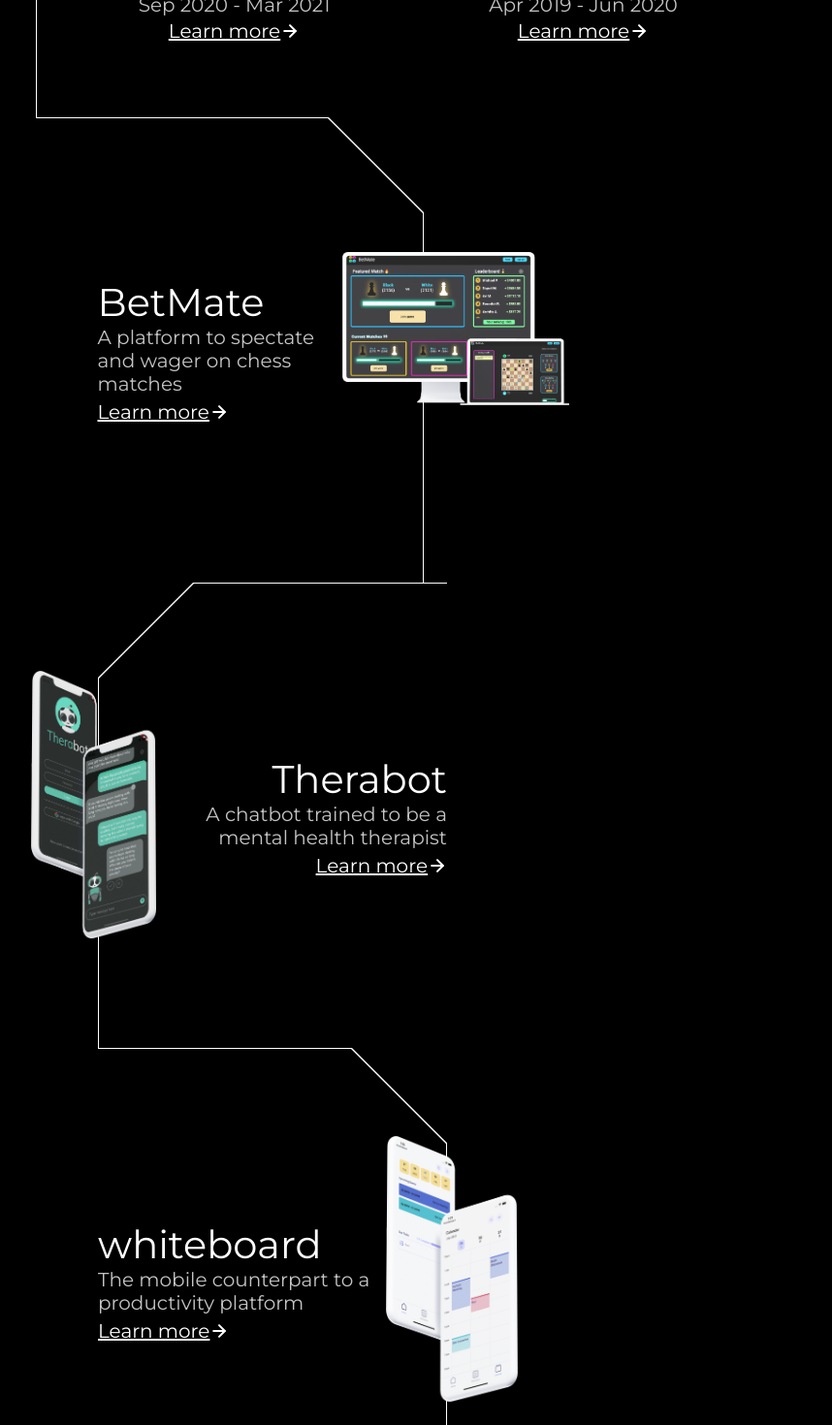
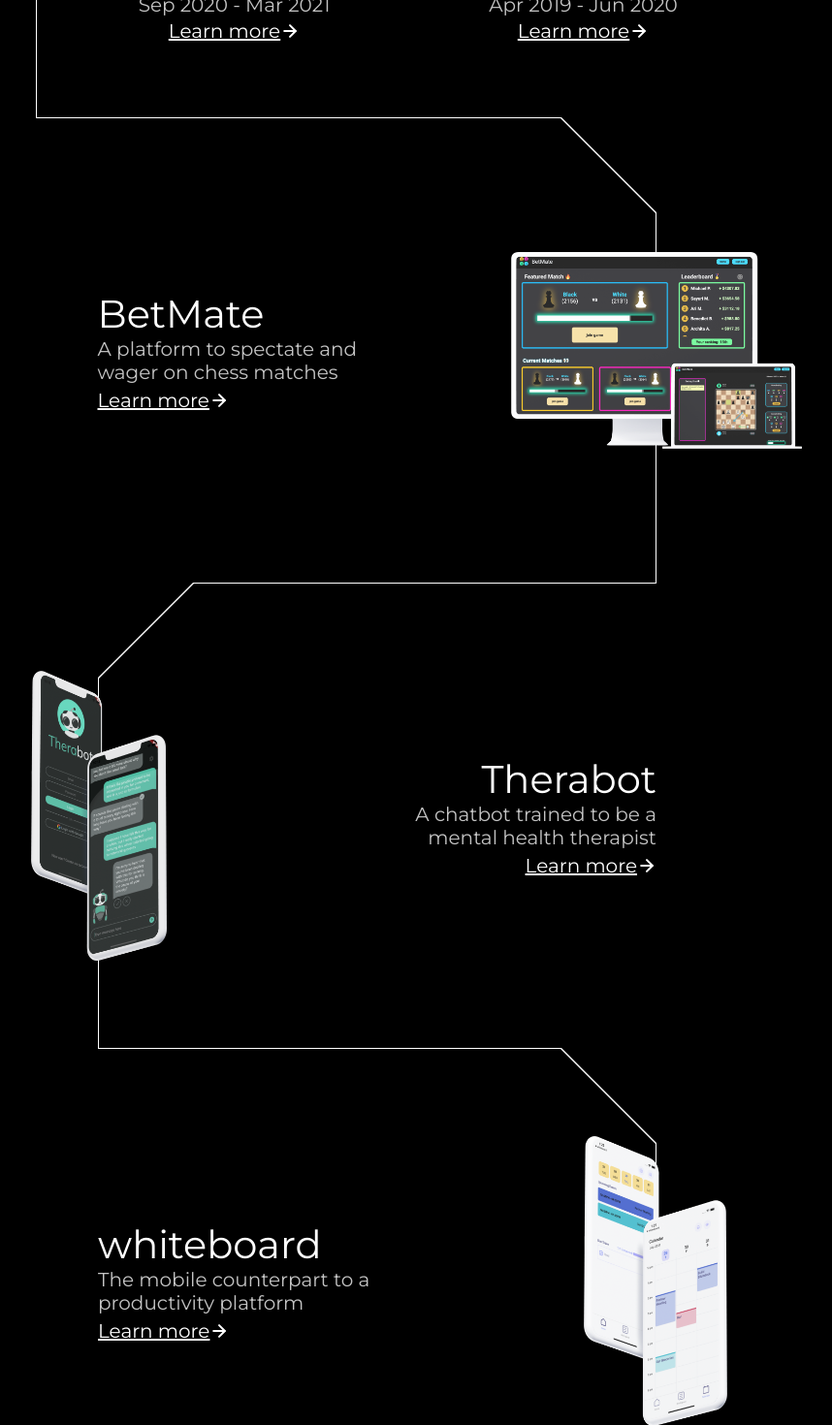
Before and after one commit to jakeane/portfolio, a Next.js app: page / in a window 1280 px wide. Shown: the part 1660-3130 px from the top of the page at 97% size, without its empty margins (219-1077 px from the left). Built offline with nearby package versions, Linux system fonts and the light colour scheme.

Commit message:
fix sizing error

```diff
--- a/styles/Projects.module.css
+++ b/styles/Projects.module.css
@@ -4,12 +4,12 @@
 
 .ac_head {
     height: 60vh;
-    width: 50vh;
+    width: 50vw;
 }
 
 .ac_tail {
     height: 60vh;
-    width: 45vh;
+    width: 45vw;
 }
 
 .tail_proj {
```
Also changed, not shown: styles/AngledCorner.module.css (+1 -8 lines).
